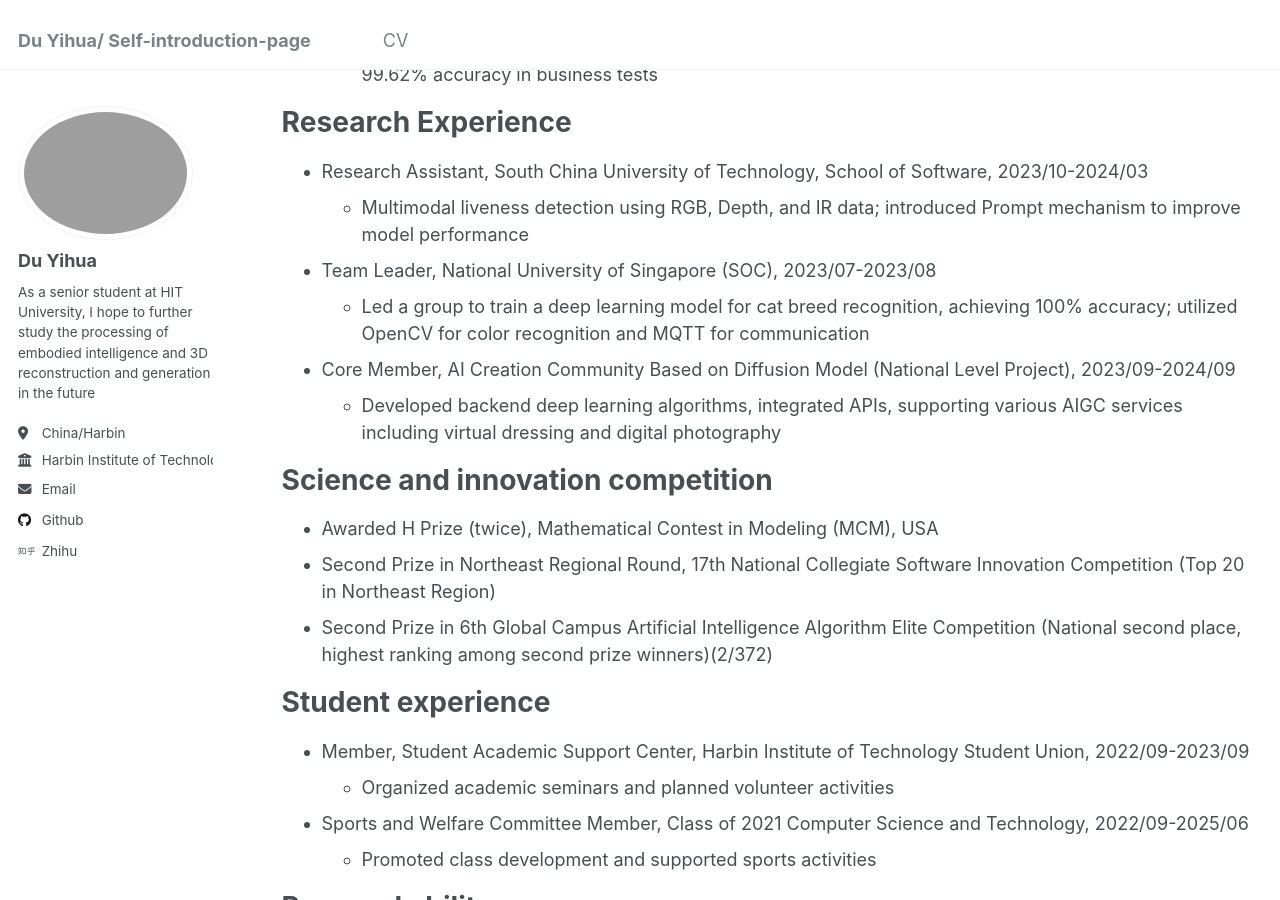
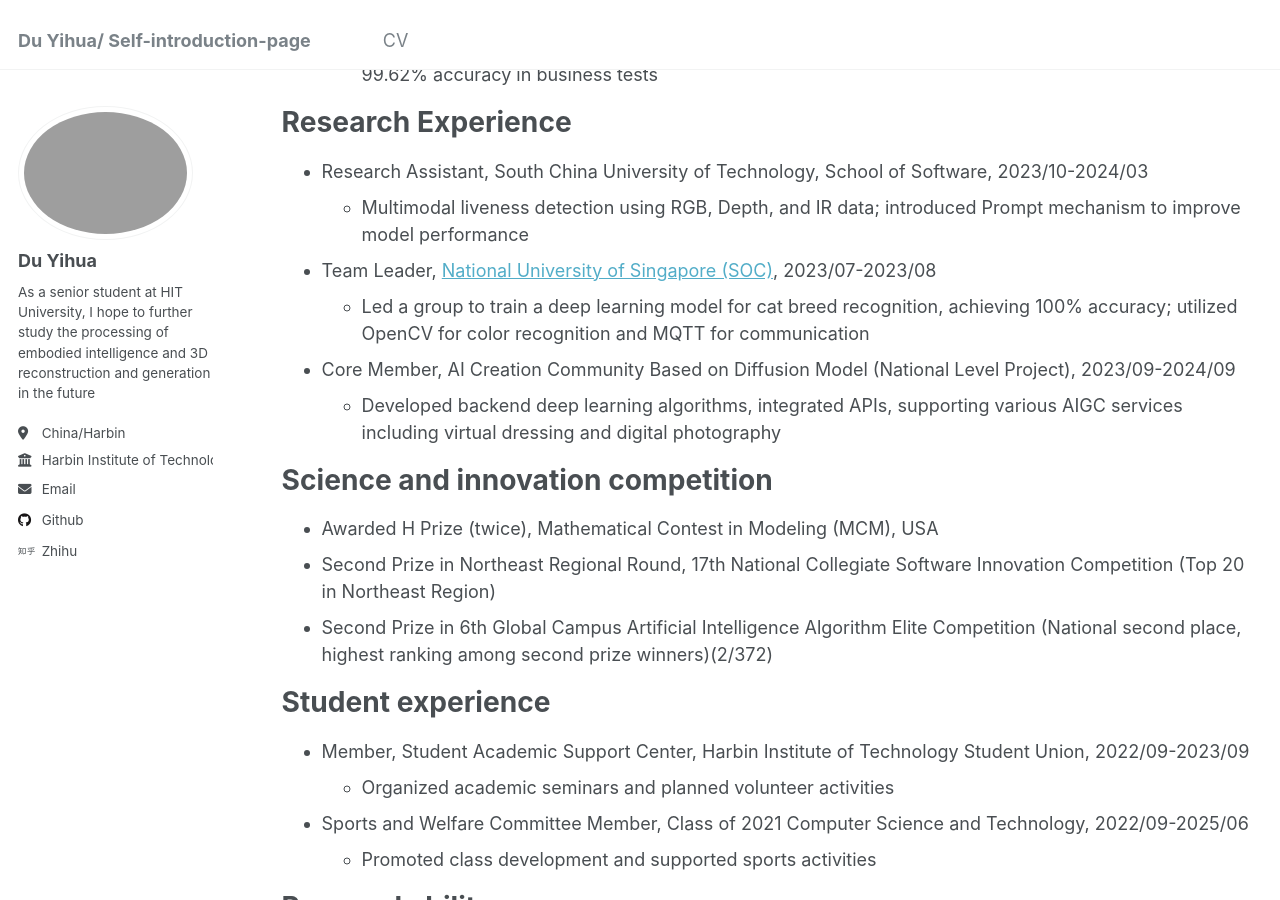
Before and after one commit to hit-perfect/hit-perfect.github.io, a Jekyll site: the page built from _pages/cv.md, in a window 1280 px wide and 900 px high, scrolled down 851 px. Built offline with Jekyll 4.4.1, drawn with Linux system fonts in a browser that asks for light colours; part of the change alters nothing that is shown.

Commit message:
Update cv.md

```diff
--- a/_pages/cv.md
+++ b/_pages/cv.md
@@ -38,7 +38,7 @@ Research Experience
 * Research Assistant, South China University of Technology, School of Software, 2023/10-2024/03
   - Multimodal liveness detection using RGB, Depth, and IR data; introduced Prompt mechanism to improve model performance
 
-* Team Leader, National University of Singapore (SOC), 2023/07-2023/08
+* Team Leader, [National University of Singapore (SOC)](/_publications/nus-project), 2023/07-2023/08
   - Led a group to train a deep learning model for cat breed recognition, achieving 100% accuracy; utilized OpenCV for color recognition and MQTT for communication
 
 * Core Member, AI Creation Community Based on Diffusion Model (National Level Project), 2023/09-2024/09
```
